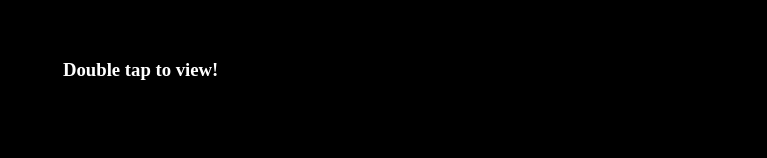
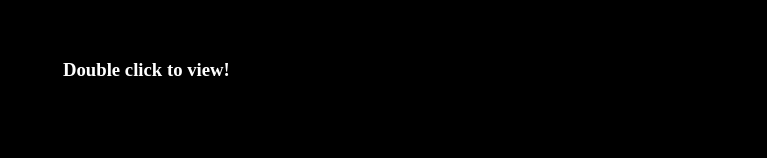
Before and after one commit to tilakoli/MyImagesShowcase, a Next.js app: page / in a window 1280 px wide. Shown: the top 158 px of the page, without its empty margins (513-1280 px from the left). Built offline with nearby package versions, Linux system fonts and the light colour scheme.

Commit message:
update images and hint

```diff
--- a/components/ImageShowcase.js
+++ b/components/ImageShowcase.js
@@ -99,7 +99,7 @@ const ImageGallery = () => {
           justifyContent: "center",
         }}
       >
-        Double tap to view!
+        Double click to view!
       </h3>
 
       <div id="image-track" data-mouse-down-at="0" data-prev-percentage="0">
```
